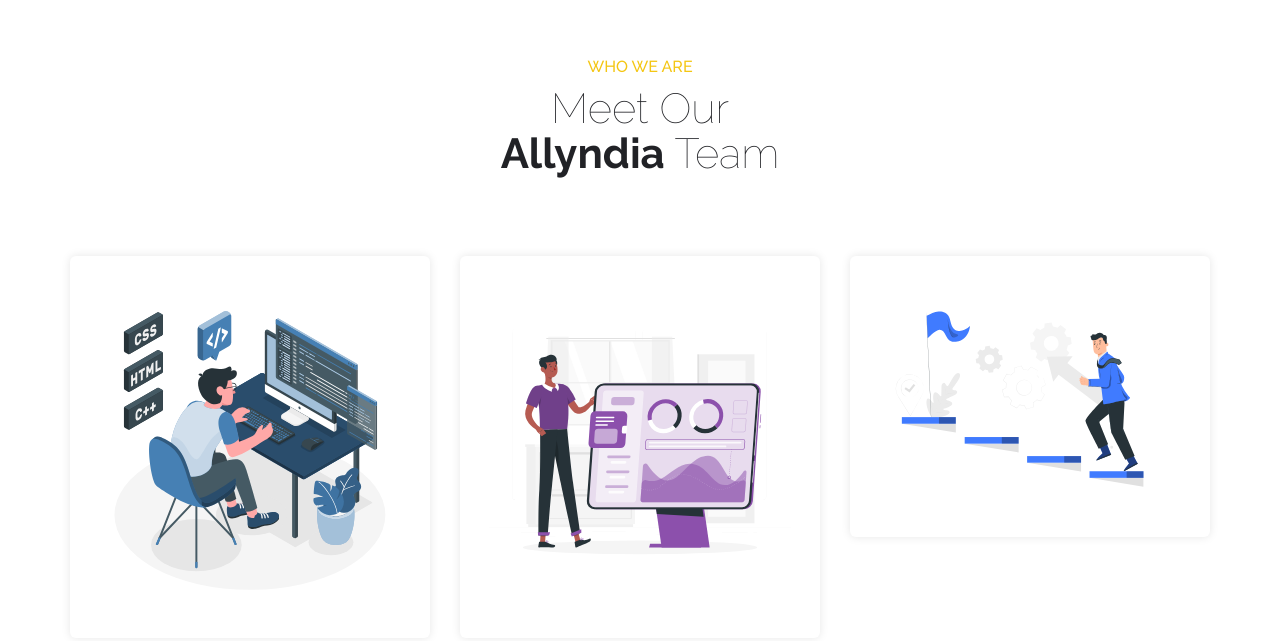
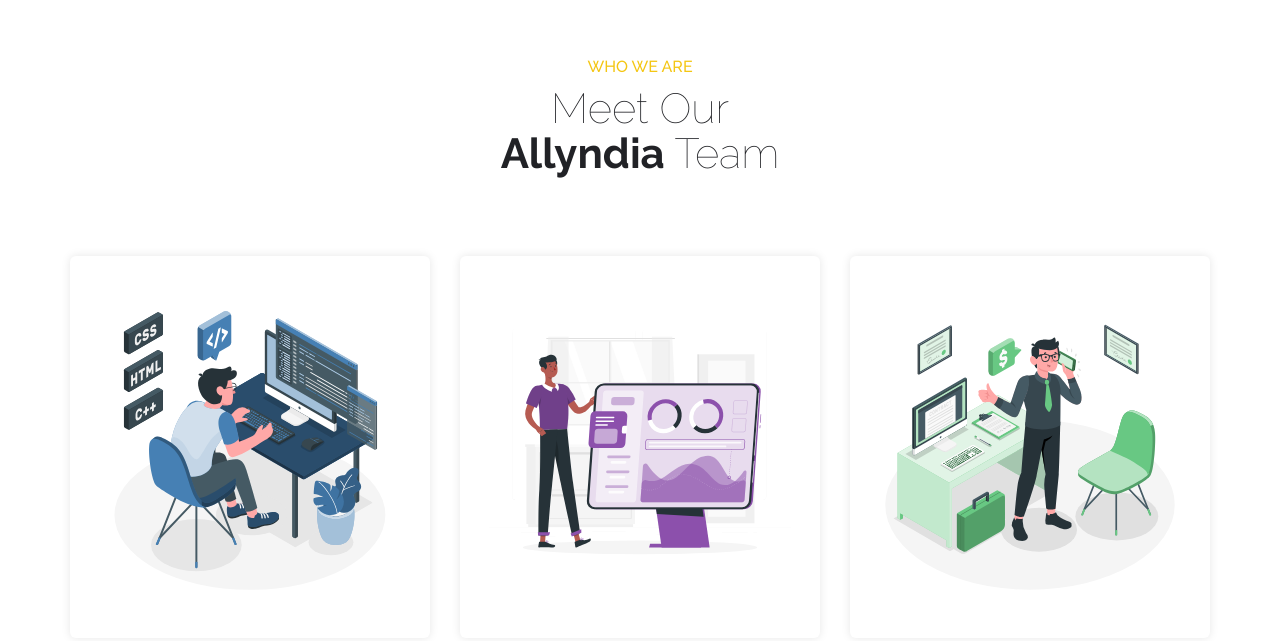
Before and after one commit to AnubhavKumarSingh99/allyndia, a plain HTML site: page index.html in a window 1280 px wide. Shown: the part 1217-1858 px from the top of the page. Drawn offline with nearby package versions, Linux system fonts and the light colour scheme; some packages are replaced by stand-ins of ours.

Commit message:
Update index.html
sasasss

```diff
--- a/index.html
+++ b/index.html
@@ -325,7 +325,7 @@
                         <div class="pricing-table">
 
                             <div class="team-member">
-                                <img src="img/team/In progress-pana.svg" alt="team member" class="img-responsive">
+                                <img src="img/logo/Businessman-amico.svg" alt="team member" class="img-responsive">
                                 <div class="team-member-overlay">
                                     <div class="team-member-info text-center">
                                         <h6>Mohit Singh</h6>
```
